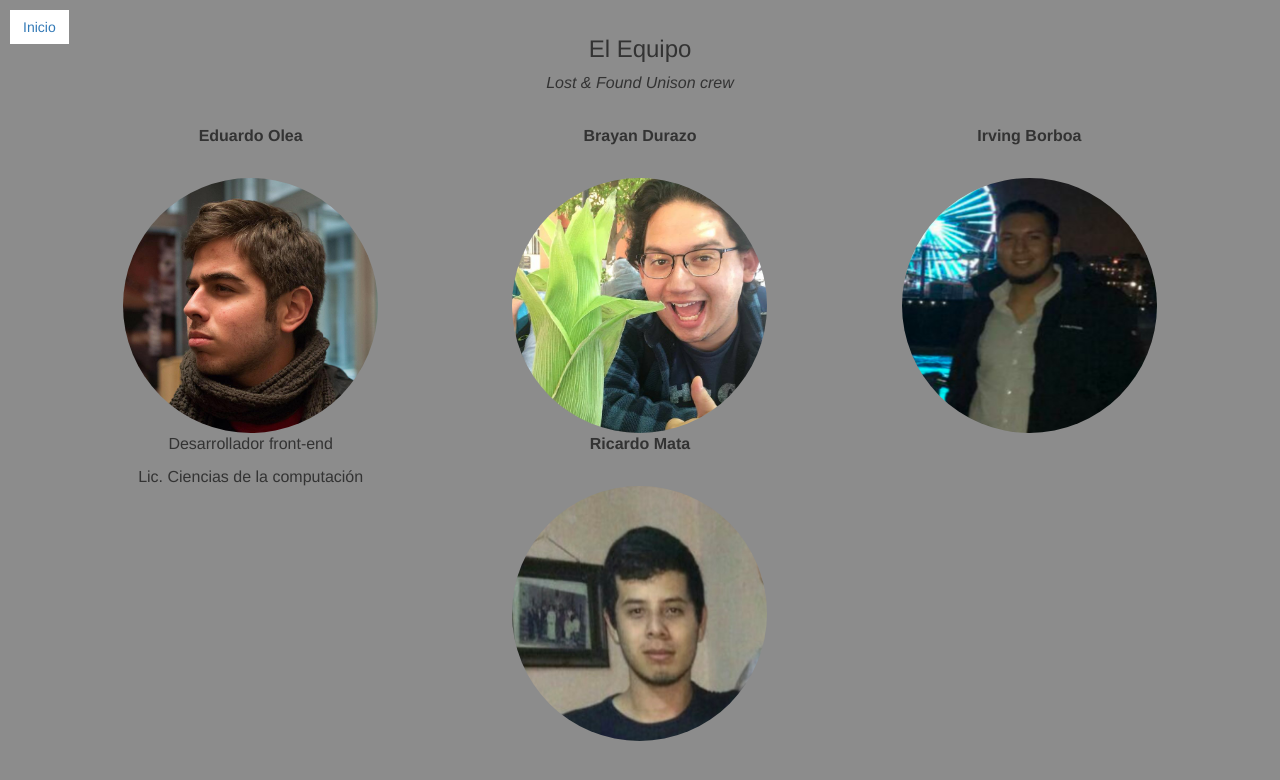
After one commit to EBIR/lost-found, a PHP site: page /colaboradores.html in a window 1280 px wide, after a click that opens the changed part. The commit adds this page. Shown: the top 780 px of the page. Run offline with PHP 8.4, Linux system fonts and the light colour scheme.

Commit message:
problema de git

```diff
--- /dev/null
+++ b/colaboradores.html
@@ -0,0 +1,73 @@
+<!DOCTYPE html>
+<html lang="en">
+<head>
+  <title>Colaboradores</title>
+  <meta charset="utf-8">
+  <meta name="viewport" content="width=device-width, initial-scale=1">
+  <link rel="stylesheet" href="https://maxcdn.bootstrapcdn.com/bootstrap/3.3.7/css/bootstrap.min.css">
+  <script src="https://ajax.googleapis.com/ajax/libs/jquery/3.3.1/jquery.min.js"></script>
+  <script src="https://maxcdn.bootstrapcdn.com/bootstrap/3.3.7/js/bootstrap.min.js"></script>
+  <link rel="stylesheet" href="style/style.css">
+</head>
+<body>
+
+<div id="band" class="container text-center">
+  <h3>El Equipo</h3>
+  <p><em>Lost & Found Unison crew</em></p>
+  <br>
+  <div class="row">
+    <div class="col-sm-4">
+      <p class="text-center"><strong>Eduardo Olea</strong></p><br>
+      <a href="#demo" data-toggle="collapse">
+        <img src="img/lalo.jpg" class="img-circle person" alt="Random Name" width="255" height="255">
+      </a>
+      <div id="demo" class="collapse">
+        <p>Desarrollador front-end</p>
+        <p>Lic. Ciencias de la computación</p>
+
+      </div>
+    </div>
+    <div class="col-sm-4">
+      <p class="text-center"><strong>Brayan Durazo</strong></p><br>
+      <a href="#demo2" data-toggle="collapse">
+        <img src="img/brayan.jpg" class="img-circle person" alt="Random Name" width="255" height="255">
+      </a>
+      <div id="demo2" class="collapse">
+        <p>Desarrollador back-end</p>
+        <p>Lic. Ciencias de la computación</p>
+      </div>
+    </div>
+    <div class="col-sm-4">
+      <p class="text-center"><strong>Irving Borboa</strong></p><br>
+      <a href="#demo3" data-toggle="collapse">
+        <img src="img/irving.jpg" class="img-circle person" alt="Random Name" width="255" height="255">
+      </a>
+      <div id="demo3" class="collapse">
+        <p>Desarrollador back-end</p>
+        <p>Lic. Ciencias de la computación</p>
+      </div>
+    </div>
+    <div class="col-sm-4 mata">
+      <p class="text-center"><strong>Ricardo Mata</strong></p><br>
+      <a href="#demo4" data-toggle="collapse">
+        <img src="img/mata.jpg" class="img-circle person" alt="Random Name" width="255" height="255">
+      </a>
+      <div id="demo4" class="collapse">
+        <p>Desarrollador front-end</p>
+        <p>Lic. Ciencias de la computación</p>
+      </div>
+    </div>
+  </div>
+</div>
+
+<div class= "inicio">
+  <a href="index.html" class="btn" role="button boton">Inicio </a>
+</div>
+
+
+
+
+
+</div>
+</body>
+</html>
--- a/index.php
+++ b/index.php
@@ -27,7 +27,7 @@ if($_SERVER["REQUEST_METHOD"] == "POST") {
     $password = hash('sha256', $_POST['password']);
 
     if($password === $usuario['password']) {
-      $_SESSION['id_usuario'] = $usuario['id'];
+      $_SESSION['id_usuario'] = $usuario['ID'];
       $_SESSION['nombre'] = $usuario['nombre'];
       $_SESSION['usuario'] = $usuario['nombre_usuario'];
       $_SESSION['correo'] = $usuario['email'];
```
Also changed, not shown: procesoRegistro.php (+11 -26 lines), publishform.php (added, +85 -0 lines), userform.html (added, +30 -0 lines), utility.php (+0 -23 lines).
